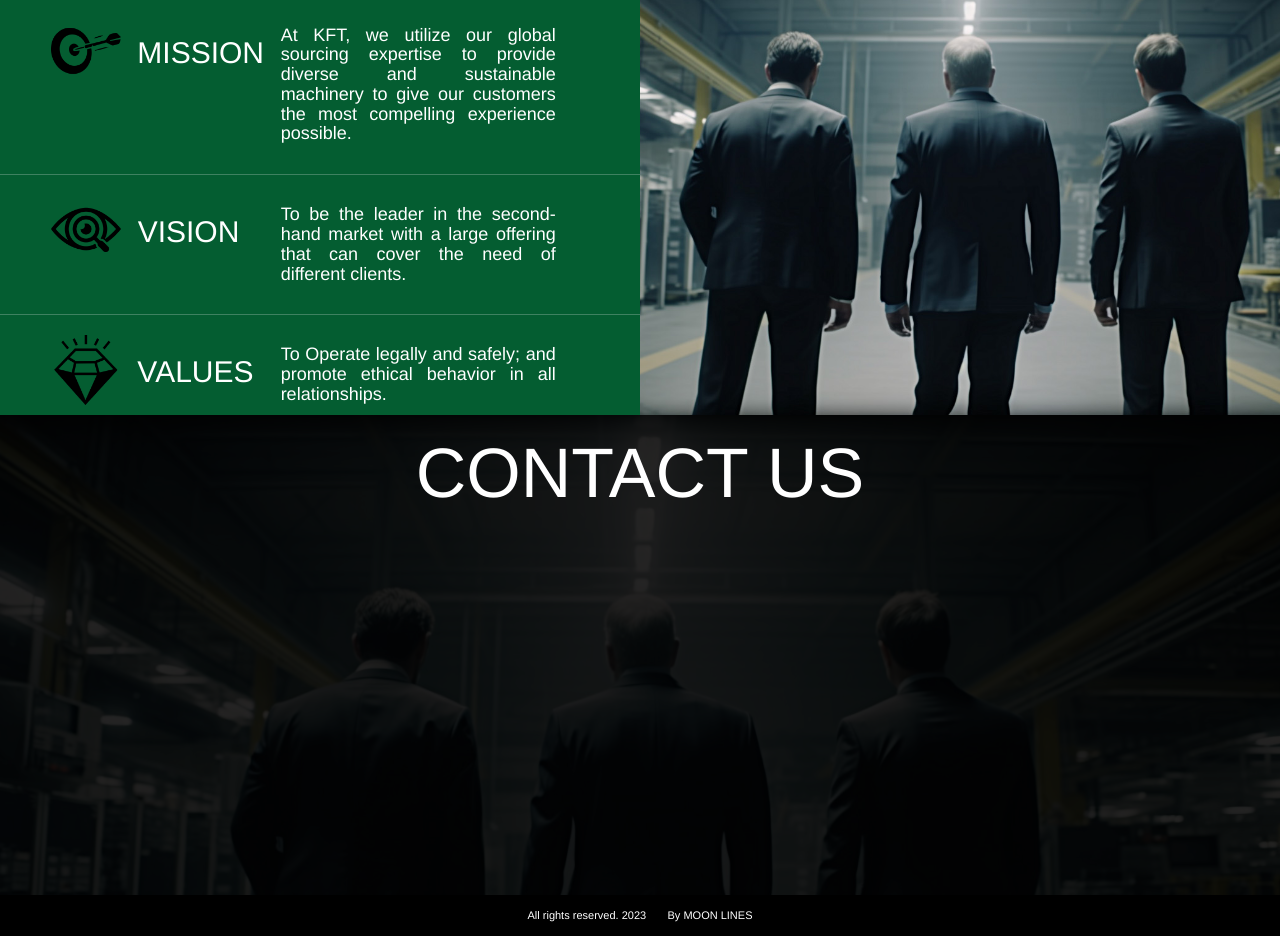
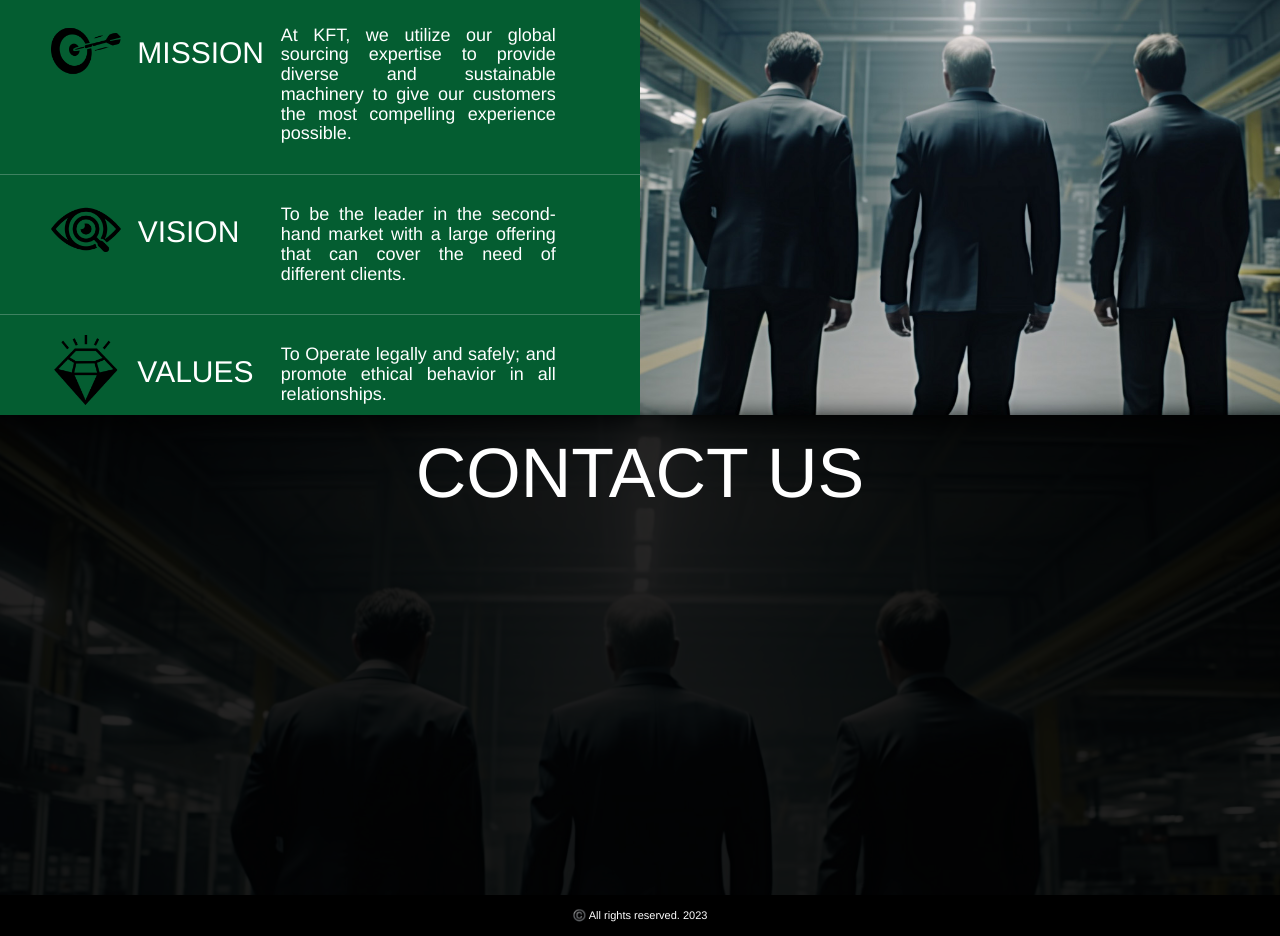
Before and after one commit to Jad-Sharafeldeen/jad-sharafeldeen.github.io, a plain HTML site: page index.html in a window 1280 px wide. Shown: the part 2351-3287 px from the top of the page. Drawn offline with nearby package versions, Linux system fonts and the light colour scheme.

Commit message:
Update index.html

```diff
--- a/index.html
+++ b/index.html
@@ -205,9 +205,8 @@
 
   <footer>
 
-    <p class="copyright">
-      All rights reserved. 2023&nbsp;&nbsp;&nbsp;&nbsp;&nbsp;&nbsp; By <a href="https://www.moonlines.net/"
-        class="moon-website" target="_blank">MOON LINES</a></p>
+    <p class="copyright"> ©️
+      All rights reserved. 2023 </p>
   </footer>
 
   <script>
```
